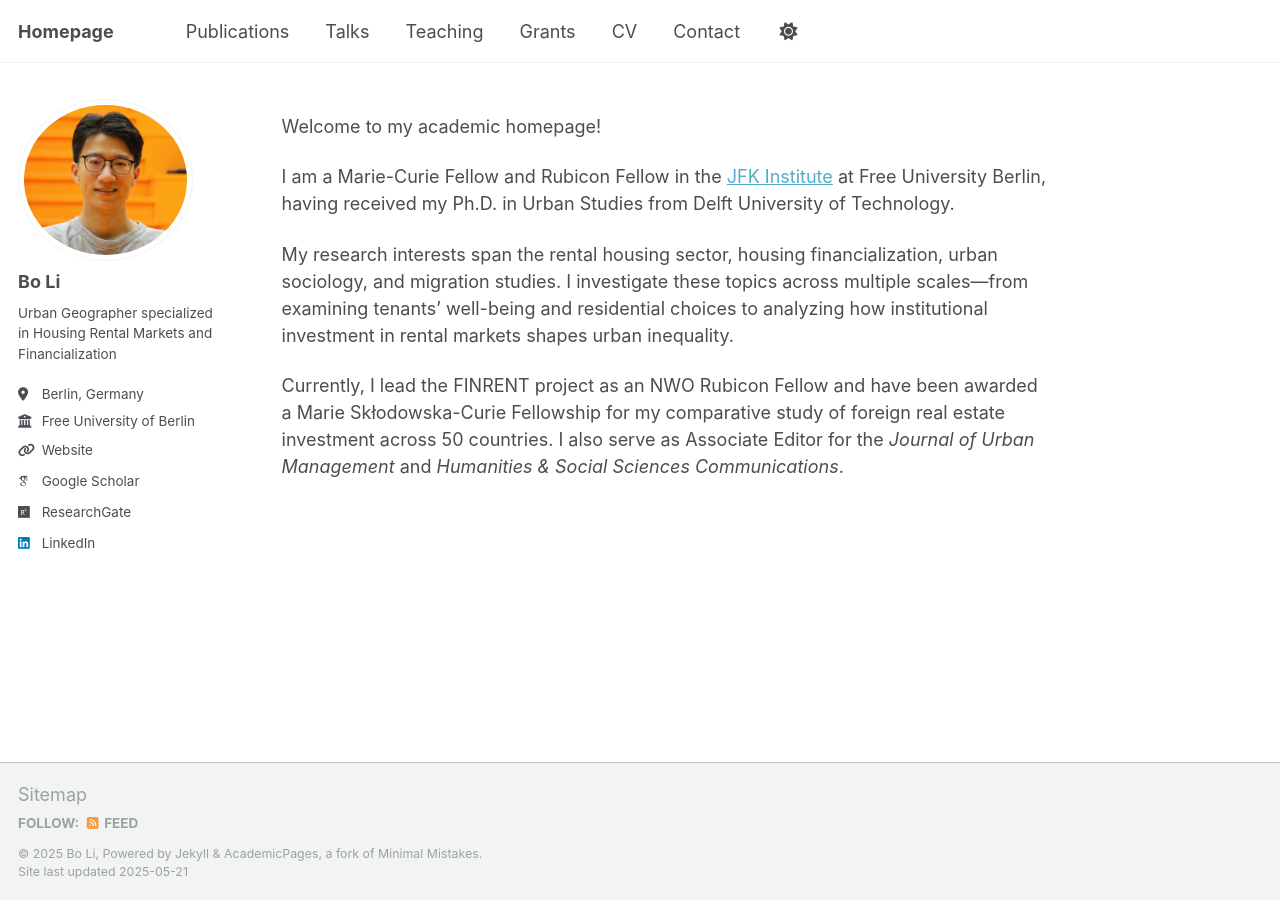
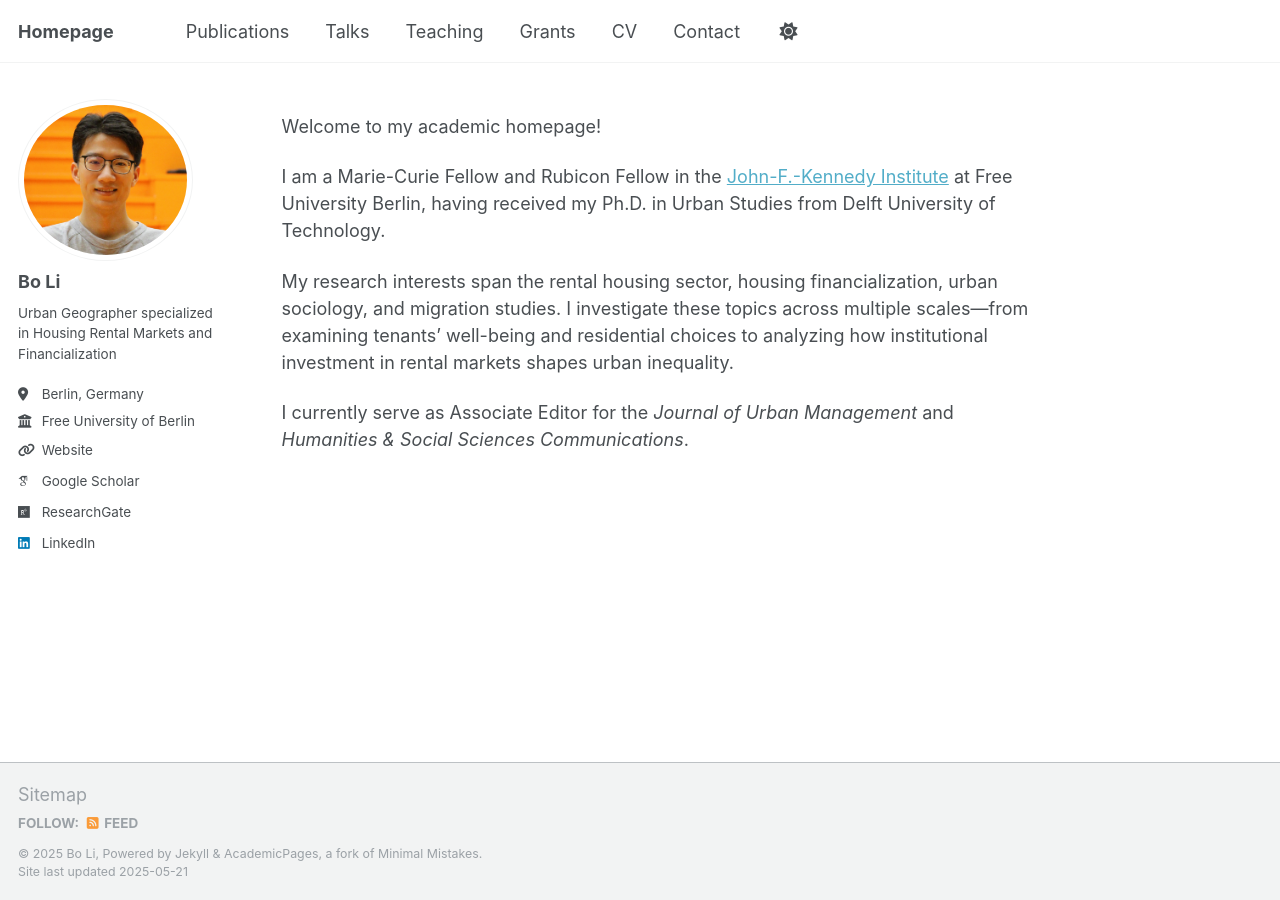
Before and after one commit to housingforall/housingforall.github.io, a Jekyll site: the page built from _pages/about.md, in a window 1280 px wide. Built offline with Jekyll 4.4.1, drawn with Linux system fonts in a browser that asks for light colours; some web fonts are replaced.

Commit message:
Update about.md

```diff
--- a/_pages/about.md
+++ b/_pages/about.md
@@ -10,8 +10,8 @@ redirect_from:
 
 Welcome to my academic homepage!
 
-I am a Marie-Curie Fellow and Rubicon Fellow in the [JFK Institute](https://www.jfki.fu-berlin.de/en/index.html) at Free University Berlin, having received my Ph.D. in Urban Studies from Delft University of Technology.
+I am a Marie-Curie Fellow and Rubicon Fellow in the [John-F.-Kennedy Institute](https://www.jfki.fu-berlin.de/en/index.html) at Free University Berlin, having received my Ph.D. in Urban Studies from Delft University of Technology.
 
 My research interests span the rental housing sector, housing financialization, urban sociology, and migration studies. I investigate these topics across multiple scales—from examining tenants' well-being and residential choices to analyzing how institutional investment in rental markets shapes urban inequality.
 
-Currently, I lead the FINRENT project as an NWO Rubicon Fellow and have been awarded a Marie Skłodowska-Curie Fellowship for my comparative study of foreign real estate investment across 50 countries. I also serve as Associate Editor for the *Journal of Urban Management* and *Humanities & Social Sciences Communications*.
+I currently serve as Associate Editor for the *Journal of Urban Management* and *Humanities & Social Sciences Communications*.
```
